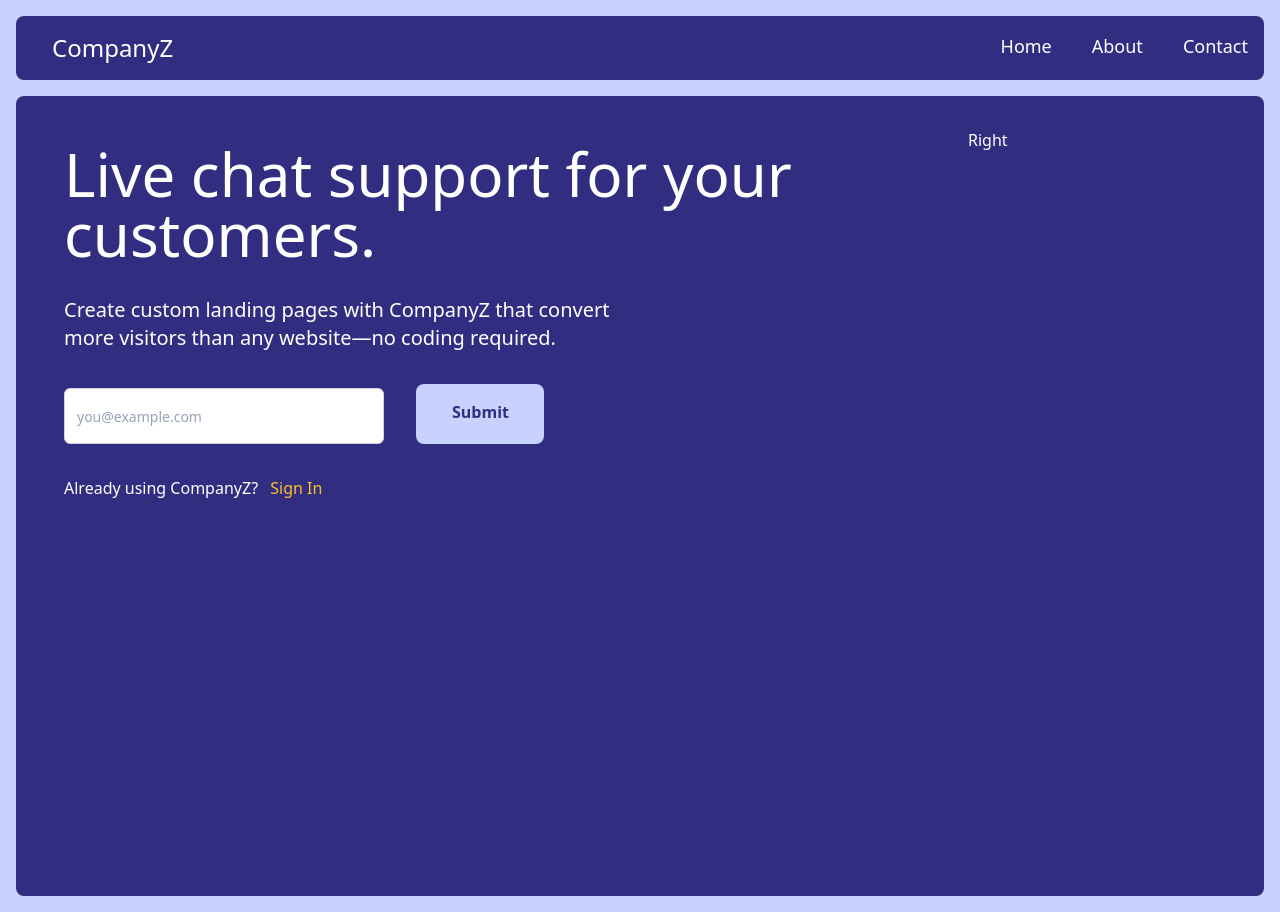
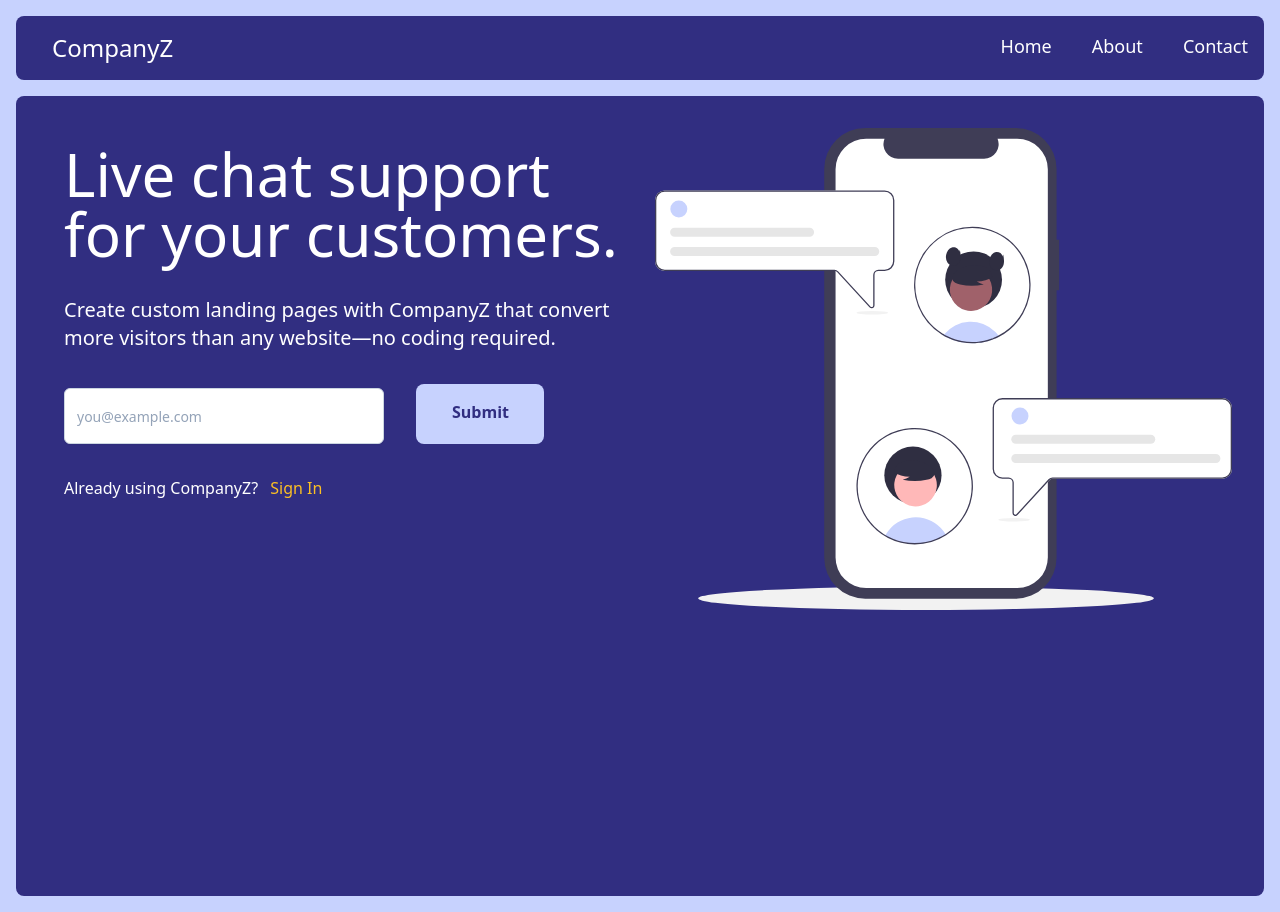
Before and after one commit to kaiwalyakoparkar/Full-Stack-Development-Learning-Path, a React (Create React App) app in the folder Front-End/Tailwind CSS/React Js X Tailwind Css/landing-page/: page / in a window 1280 px wide. Built offline with nearby package versions, Linux system fonts and the light colour scheme.

Commit message:
feat: :rocket: Right image pannel added

```diff
--- a/Front-End/Tailwind CSS/React Js X Tailwind Css/landing-page/src/Components/Landing/Landing.js
+++ b/Front-End/Tailwind CSS/React Js X Tailwind Css/landing-page/src/Components/Landing/Landing.js
@@ -1,3 +1,5 @@
+import chat_image from "../../Assets/Images/chat.svg"
+
 export default function Landing() {
     return (
         <div className="flex bg-indigo-900 text-white h-screen rounded-lg p-8">
@@ -23,8 +25,8 @@ export default function Landing() {
 
             </div>
 
-            <div className="">
-                <h1>Right</h1>
+            <div >
+                <img src={chat_image} alt="people chatting live online"/>
             </div>
 
         </div>
```
Also changed, not shown: Front-End/Tailwind CSS/React Js X Tailwind Css/landing-page/src/Assets/Images/chat.svg (added).
